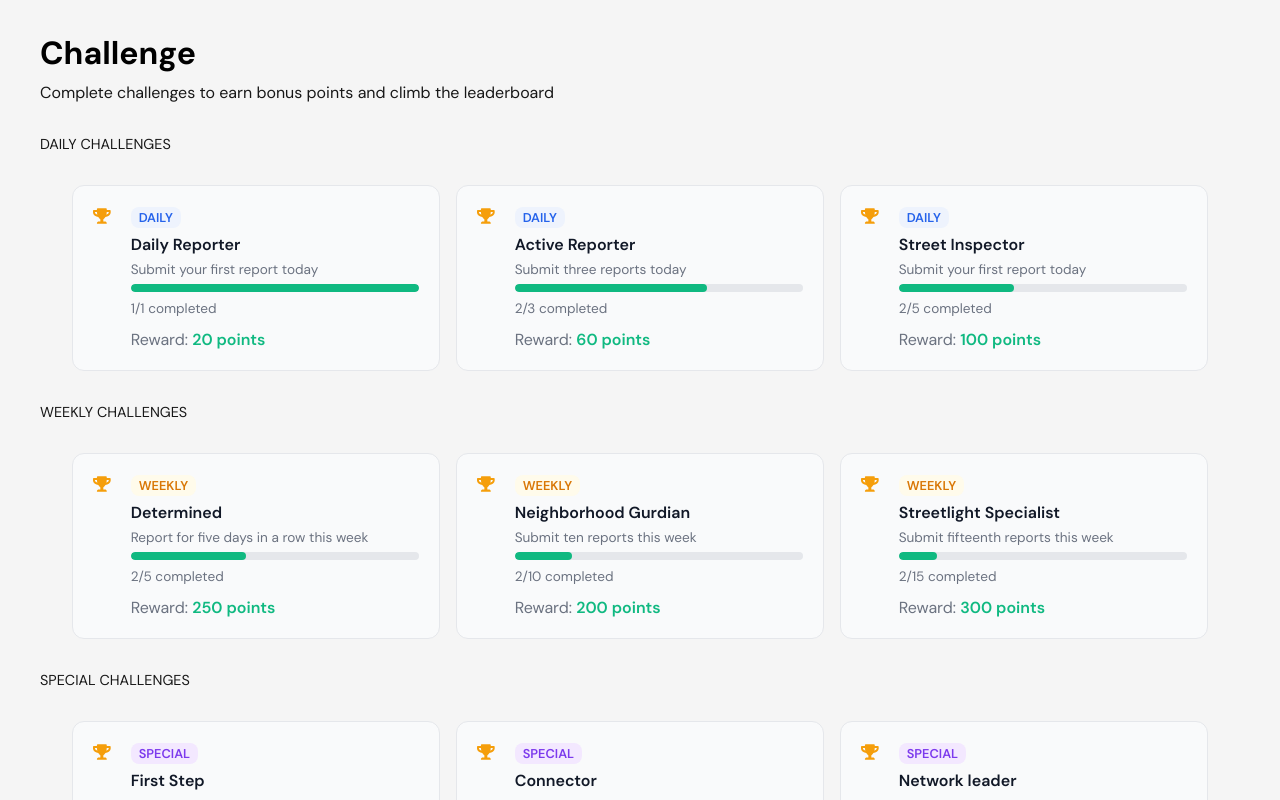
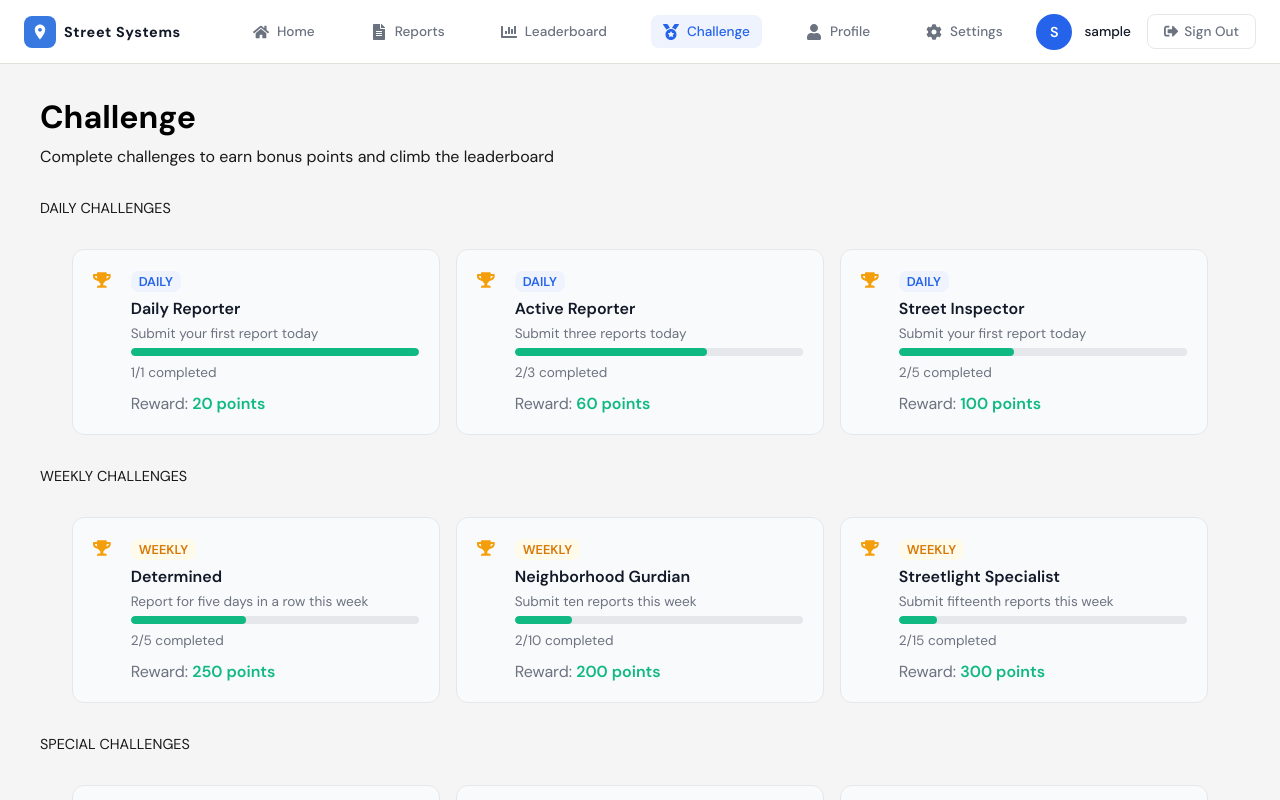
Before and after one commit to MalihaT111/street-light-base, a React (Vite) app in the folder Frontend/: page /challenge in a window 1280 px wide. Shown: the top 800 px of the page. Built offline with nearby package versions, Linux system fonts and the light colour scheme; sample sign-in values are in the browser's storage.

Commit message:
Updated the navbar component and added navbar to challenge page

```diff
--- a/Frontend/src/components/Navbar/Navbar.jsx
+++ b/Frontend/src/components/Navbar/Navbar.jsx
@@ -1,5 +1,5 @@
 import { Link, useNavigate } from 'react-router-dom';
-import { FaHome, FaFileAlt, FaChartBar, FaUser, FaCog, FaSignOutAlt } from 'react-icons/fa';
+import { FaHome, FaFileAlt, FaChartBar, FaUser, FaCog, FaSignOutAlt, FaMedal } from 'react-icons/fa';
 import styles from './Navbar.module.css';
 
 const Navbar = ({ username, activeTab = 'home' }) => {
@@ -38,6 +38,10 @@ const Navbar = ({ username, activeTab = 'home' }) => {
           <FaChartBar className={styles.navIcon} />
           <span>Leaderboard</span>
         </Link>
+        <Link to="/challenge" className={`${styles.navLink} ${activeTab === 'challenge' ? styles.active : ''}`}>
+          <FaMedal className={styles.navIcon} />
+          <span>Challenge</span>
+        </Link>
         <Link to="/profile" className={`${styles.navLink} ${activeTab === 'profile' ? styles.active : ''}`}>
           <FaUser className={styles.navIcon} />
           <span>Profile</span>
--- a/Frontend/src/pages/Challenge/Challenge.jsx
+++ b/Frontend/src/pages/Challenge/Challenge.jsx
@@ -1,5 +1,8 @@
+import { Link, useNavigate } from "react-router-dom";
+import React, { useState, useEffect } from "react";
 import styles from "./Challenge.module.css";
 import ChallengeCard from "../../components/ChallengeCard/ChallengeCard";
+import Navbar from "../../components/Navbar/Navbar.jsx";
 import {
   FaChartLine,
   FaFlag,
@@ -17,6 +20,29 @@ import {
 
 
 const Challenge = () => {
+        const navigate = useNavigate();
+    const [user, setUser] = useState(null);
+    const [loading, setLoading] = useState(true);
+
+    useEffect(() => {
+        const savedUser = localStorage.getItem("user");
+
+        if (!savedUser) {
+            navigate("/");
+            return;
+        }
+
+        try {
+            setUser(JSON.parse(savedUser));
+        } catch (error) {
+            console.error("Error parsing user data:", error);
+            navigate("/");
+        } finally {
+            setLoading(false);
+        }
+    }, [navigate]);
+
+    const username = user?.username || "Citizen";
     const mockChallenges = [
         //Mock data for daily challenge
         { type: 'daily',title: 'Daily Reporter', description: "Submit your first report today", progress: 1, total: 1, reward: 20 },
@@ -32,6 +58,8 @@ const Challenge = () => {
         { type: 'special',title: 'Network leader', description: "Submit a report for three different boroughs", progress: 0, total: 1, reward: 200 }
     ];
     return(
+        <>
+            <Navbar username= {username} activeTab="challenge" />
             <div className = {styles["challenge-wrapper"]}>
                 <div className={styles["top-title"]}>
                     <h1 className = {styles["challenge-title"]}>Challenge</h1>
@@ -65,6 +93,7 @@ const Challenge = () => {
                     </section>
                 </div>
             </div>
+        </>
     )
 }
 export default Challenge;
--- a/Frontend/src/pages/Leaderboard/Leaderboard.jsx
+++ b/Frontend/src/pages/Leaderboard/Leaderboard.jsx
@@ -1,9 +1,34 @@
-import { Link } from "react-router-dom";
+import { Link, useNavigate } from "react-router-dom";
+import React, { useState, useEffect } from "react";
 import { FaTrophy, FaArrowRight } from "react-icons/fa";
 import Navbar from "../../components/Navbar/Navbar.jsx";
 import styles from "./leaderboard.module.css";
 
 const Leaderboard = () => {
+    const navigate = useNavigate();
+    const [user, setUser] = useState(null);
+    const [loading, setLoading] = useState(true);
+
+    useEffect(() => {
+        const savedUser = localStorage.getItem("user");
+
+        if (!savedUser) {
+            navigate("/");
+            return;
+        }
+
+        try {
+            setUser(JSON.parse(savedUser));
+        } catch (error) {
+            console.error("Error parsing user data:", error);
+            navigate("/");
+        } finally {
+            setLoading(false);
+        }
+    }, [navigate]);
+
+    const username = user?.username || "Citizen";
+
     const mockChallenges = [
     { title: 'Report 5 streetlights', progress: 3, total: 5, reward: 100 },
     { title: 'Maintain 7-day streak', progress: 7, total: 7, reward: 150 },
@@ -18,7 +43,7 @@ const Leaderboard = () => {
   ];
     return (
         <>
-            <Navbar username="Guest" activeTab="leaderboard" />
+            <Navbar username= {username} activeTab="leaderboard" />
 
             <div className={styles["leaderboard-wrapper"]}>
                 <div className={styles["top-title"]}>
```
Lines whose indentation alone changed are shown as unchanged.
